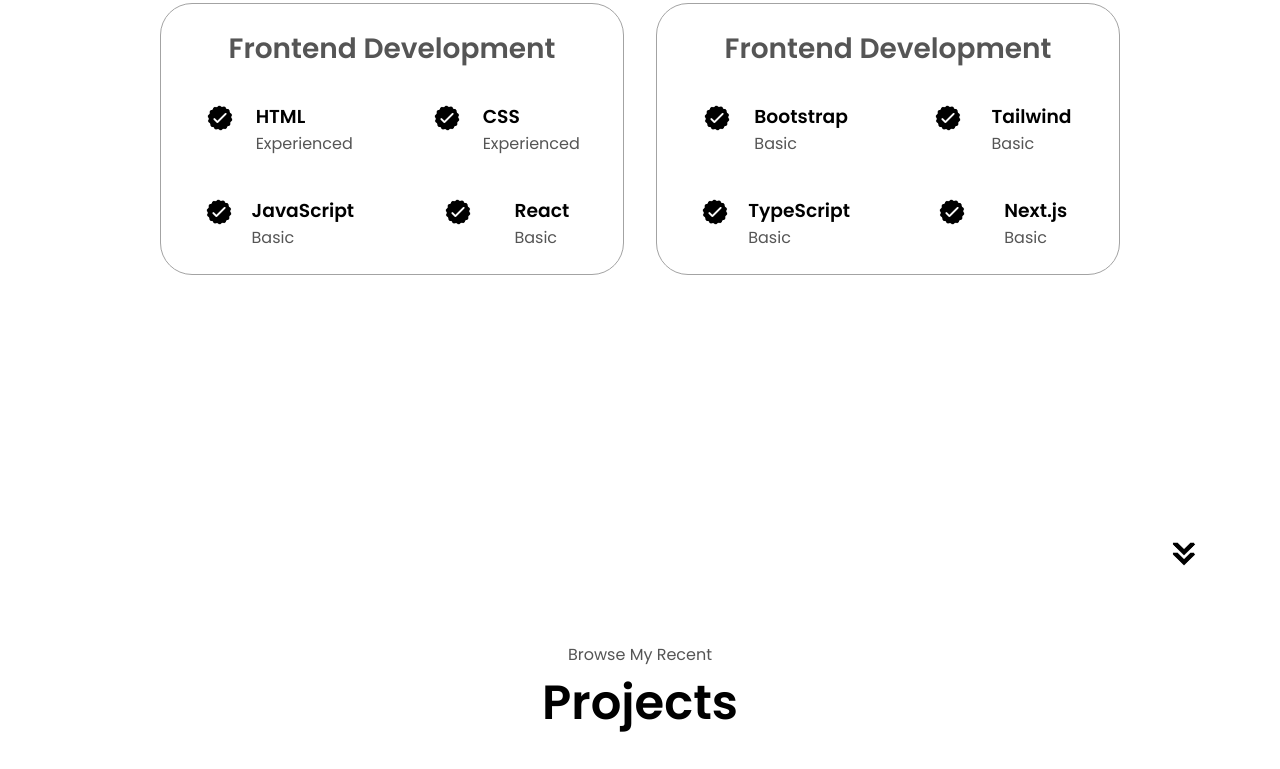
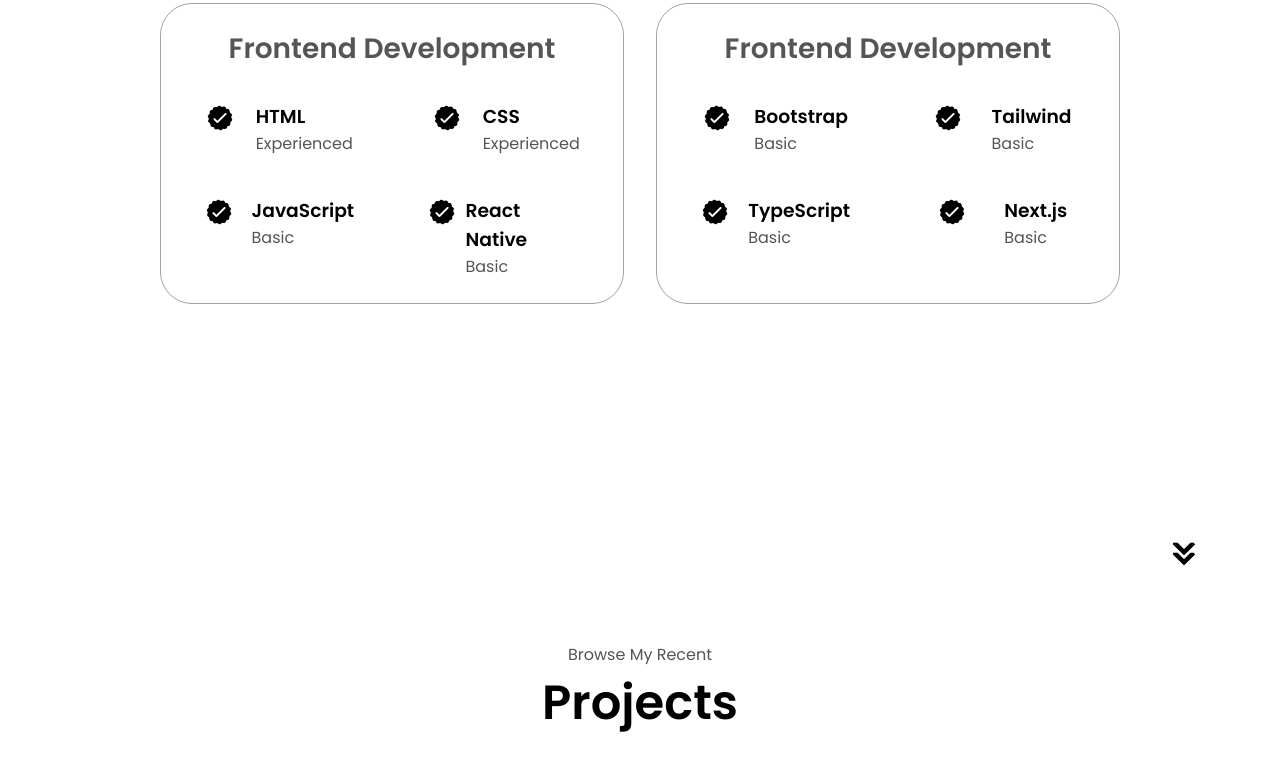
Before and after one commit to destroycoding/Portfolio, a plain HTML site: page index.html in a window 1280 px wide. Shown: the part 1822-2591 px from the top of the page. Drawn offline with Linux system fonts and the light colour scheme.

Commit message:
Update index.html

```diff
--- a/index.html
+++ b/index.html
@@ -212,7 +212,7 @@
                   alt="Experience icon"
                   class="icon" />
                 <div>
-                  <h3>React</h3>
+                  <h3>React Native</h3>
                   <p>Basic</p>
                 </div>
               </article>
```
